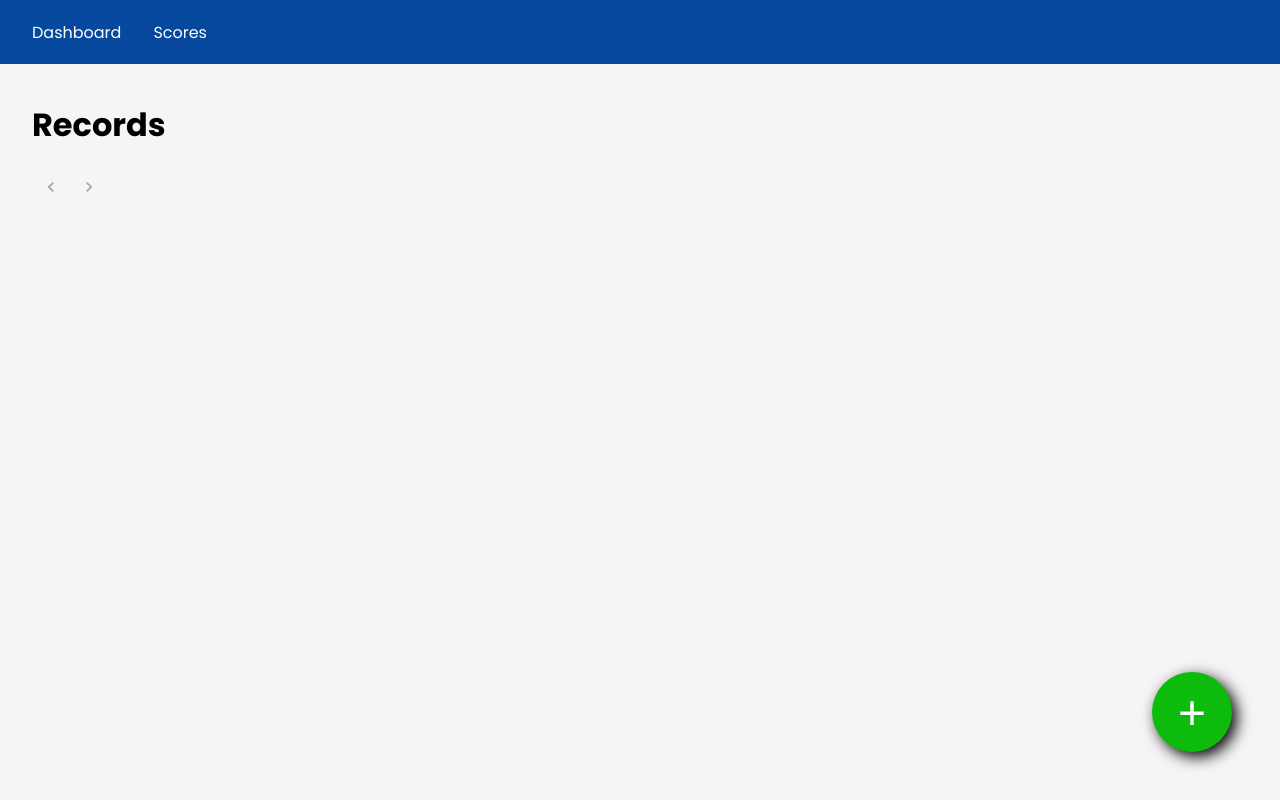
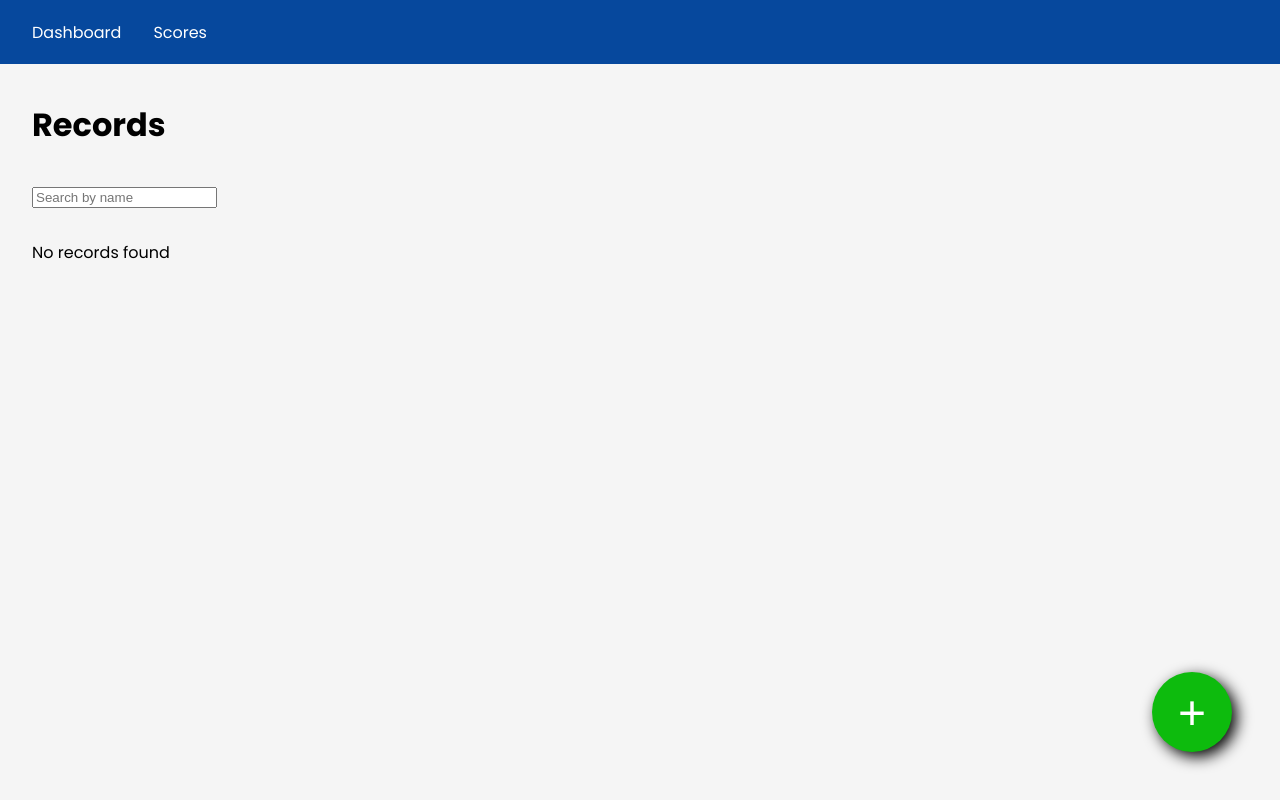
Before and after one commit to nikhilar98/Student-Score-UI, a React (Create React App) app: page / in a window 1280 px wide. Built offline with nearby package versions, Linux system fonts and the light colour scheme.

Commit message:
search functionality

```diff
--- a/src/components/Dashboard.jsx
+++ b/src/components/Dashboard.jsx
@@ -33,7 +33,7 @@ export default function Dashboard(props){
                 data={[["Passed", passedCount], ["Failed", failedCount]]}
                 width="30%"
                 donut={true}
-                colors={["rgb(37, 211, 102)", "rgb(250, 73, 73)"]}
+                colors={["rgb(37, 211, 102)", "rgb(255, 0, 0)"]}
                 download={true} />
 
                 <LineChart data={marksDistribution}
--- a/src/components/StudentsListing.jsx
+++ b/src/components/StudentsListing.jsx
@@ -1,15 +1,21 @@
-import { useContext, useMemo, useState } from "react"
+import { useContext, useMemo, useState, memo } from "react"
 import { appContext } from "../App"
 import { Card, CardContent, Typography,Button,Stack,Pagination,Box } from "@mui/material"
 
-export default function StudentsListing(props){
+function StudentsListing(props){
 
     const {data,dispatch} = useContext(appContext)
     const [pageNo,setPageNo] = useState(1)
+    const [searchText,setSearchText] = useState("")
+
+    const filteredRecords = useMemo(()=>{
+        return data.students.filter(ele=>ele.name.includes(searchText))
+    },[searchText,data.students])
 
     const pageCounts = useMemo(()=>{
-        return Math.ceil(data.students.length/3)
-    },[data.students])
+        const records = Boolean(searchText) ? filteredRecords : data.students
+        return Math.ceil(records.length/3)
+    },[searchText,data.students])
 
     const handlePageChange = (event, value) => {
         setPageNo(value);
@@ -25,8 +31,12 @@ export default function StudentsListing(props){
     return (
         <div className="studentsListing">
             <h1>Records</h1>
+
+            <input type="text" id='searchBox' value={searchText} onChange={(e)=>{setSearchText(e.target.value)}} placeholder="Search by name"/>
+
+
             {
-                data.students.slice(pageNo*3-3,pageNo*3).map(ele=>{
+               (searchText?filteredRecords:data.students).slice(pageNo*3-3,pageNo*3).map(ele=>{
                     return <Card key={ele.id} className="card">
                                 <Box className='content'>
                                     <CardContent>
@@ -44,9 +54,15 @@ export default function StudentsListing(props){
                             </Card>
                 })
             }
-             <Stack spacing={2}>
-                <Pagination count={pageCounts} value={pageNo} onChange={handlePageChange}/>
-             </Stack>
+            { filteredRecords.length ?
+                <Stack spacing={2}>
+                    <Pagination count={pageCounts} value={pageNo} onChange={handlePageChange}/>
+                </Stack>
+                :
+                <p>No records found</p>
+             }
         </div>
     )
 }
+
+export default memo(StudentsListing)
--- a/src/index.css
+++ b/src/index.css
@@ -95,3 +95,7 @@ body{
   font-weight: bold;
   border:none;
 }
+
+#searchBox{
+  margin: 1rem 0;
+}
```
